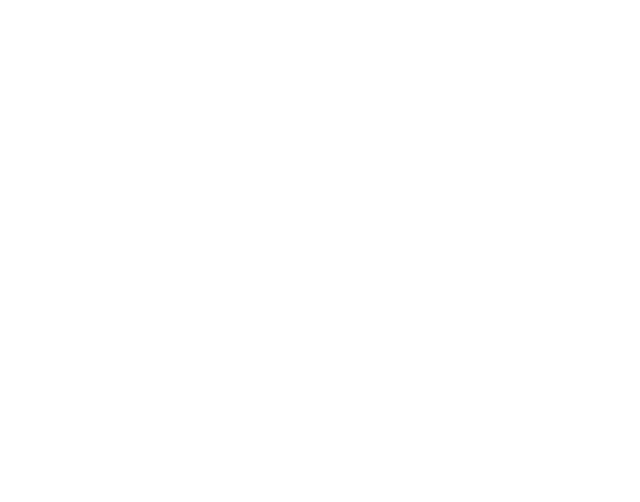
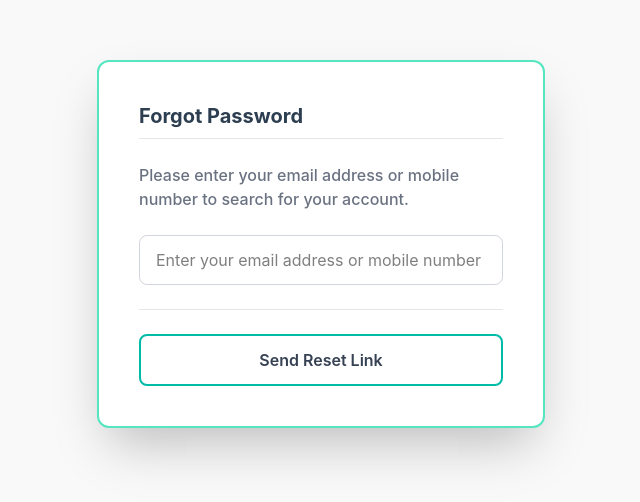
Before and after one commit to ayushash1/Krave, a React (Vite) app in the folder frontend/: page /forgot-password in a window 1280 px wide. Before the commit this address had no page. Shown: the part 156-658 px from the top of the page, without its empty margins (319-959 px from the left). Built offline with nearby package versions, Linux system fonts and the light colour scheme.

Commit message:
feat: Add a new "Forgot Password" page stage 1 and route.

```diff
--- a/frontend/src/App.jsx
+++ b/frontend/src/App.jsx
@@ -1,6 +1,7 @@
 import { Route, Routes } from "react-router-dom";
 import SignUp from "./pages/SignUp";
 import SignIn from "./pages/SignIn";
+import ForgotPassword from "./pages/ForgotPassword";
 
 function App() {
   return (
@@ -10,6 +11,8 @@ function App() {
 
       <Route path="/signin" element={<SignIn />} />
       <Route path="/login" element={<SignIn />} />
+
+      <Route path="/forgot-password" element={<ForgotPassword />} />
     </Routes>
   );
 }
--- /dev/null
+++ b/frontend/src/pages/ForgotPassword.jsx
@@ -0,0 +1,53 @@
+import { useState } from "react";
+
+const ForgotPassword = () => {
+  const bgcolor = "#F9F9F9";
+  const primaryColor = "#00B894";
+  const secondaryColor = "#55E6C1";
+  const textColor = "#2C3E50";
+  const accentColor = "#FF6B6B";
+  const lightBg = "#F0F8F5";
+  const [step, setStep] = useState();
+  return (
+    <div
+      className="flex min-h-screen items-center justify-center"
+      style={{ backgroundColor: bgcolor }}
+    >
+      <div
+        className="bg-white p-10 rounded-xl shadow-2xl w-full max-w-md"
+        style={{
+          borderColor: secondaryColor,
+          borderWidth: "2px",
+        }}
+      >
+        <p className="text-xl font-bold" style={{ color: textColor }}>
+          Forgot Password
+        </p>
+
+        <div className="relative flex py-2 items-center">
+          <div className="grow border-t border-gray-200"></div>
+        </div>
+
+        <p className="text-gray-500 mt-4 mb-6 font-medium">
+          Please enter your email address or mobile number to search for your
+          account.
+        </p>
+        <input
+          type="text"
+          className="w-full px-4 py-3 mb-4 border border-gray-300 rounded-lg transition-all duration-200 focus:outline-none focus:ring-none"
+          placeholder="Enter your email address or mobile number"
+        />
+
+        <div className="relative flex py-2 items-center">
+          <div className="grow border-t border-gray-200"></div>
+        </div>
+
+        <button className="w-full mt-4 border-2 border-teal-500 text-gray-700 font-semibold cursor-pointer py-3 px-4 rounded-lg hover:bg-teal-50 transition-all duration-200 focus:outline-none focus:ring-2 focus:ring-teal-400 focus:ring-opacity-50 flex items-center justify-center">
+          Send Reset Link
+        </button>
+      </div>
+    </div>
+  );
+};
+
+export default ForgotPassword;
```
